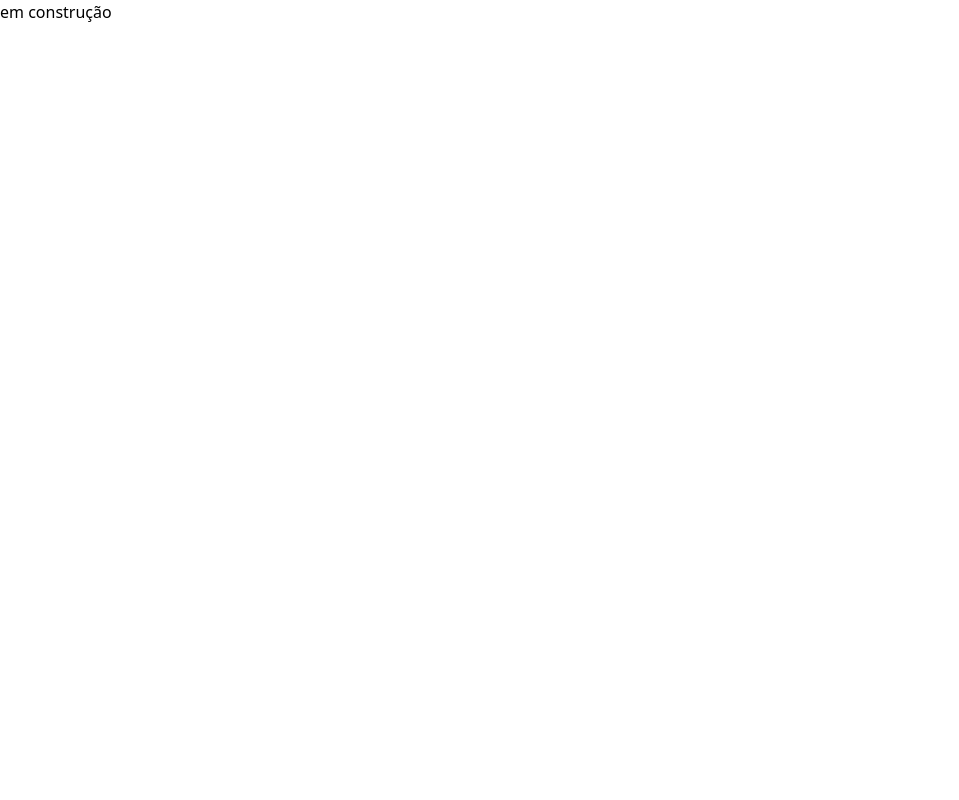
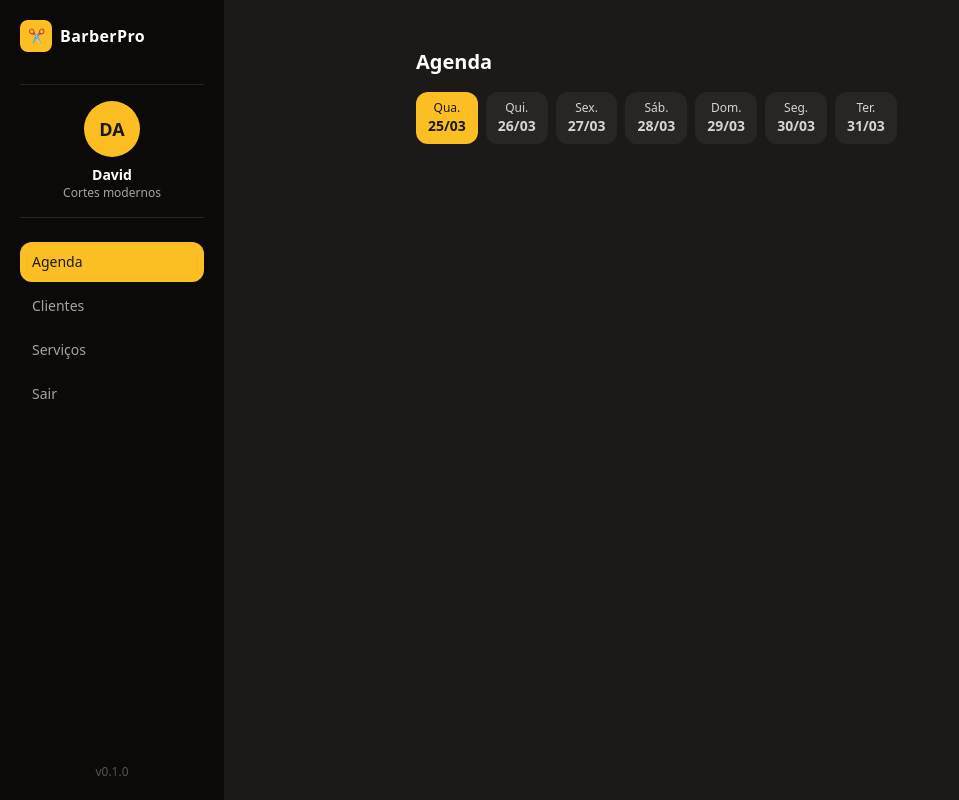
Before and after one commit to AndreyrbSilva/Saas-Barber, a React (Vite) app: page /barbeiro in a window 1280 px wide. Shown: the whole page, without its empty margins (0-959 px from the left). Built offline with nearby package versions, Linux system fonts and the light colour scheme.

Commit message:
feat(barber): add week navigation to schedule page

```diff
--- a/src/pages/admin/BarberSchedulePage.tsx
+++ b/src/pages/admin/BarberSchedulePage.tsx
@@ -1,3 +1,125 @@
+import { useState } from "react"
+
+// ─── Tipos ────────────────────────────────────────────────
+interface DiaAgenda {
+  iso: string
+  label: string
+  bloqueado: boolean
+}
+
+// ─── Dados estáticos ──────────────────────────────────────
+// TODO: substituir por dados do barbeiro logado
+const BARBEIRO = { nome: "David", especialidade: "Cortes modernos", avatar: "DA" }
+
+const NAV_ITEMS = [
+  { label: "Agenda"   },
+  { label: "Clientes" },
+  { label: "Serviços" },
+  { label: "Sair"     },
+]
+
+/** Gera os próximos 7 dias para navegação da semana. */
+function gerarSemana(): DiaAgenda[] {
+  const hoje = new Date()
+  return Array.from({ length: 7 }, (_, i) => {
+    const data = new Date(hoje)
+    data.setDate(hoje.getDate() + i)
+    return {
+      iso: data.toISOString().split("T")[0],
+      label: data.toLocaleDateString("pt-BR", { weekday: "short", day: "2-digit", month: "2-digit" }),
+      bloqueado: false,
+    }
+  })
+}
+
+// ─── Componente principal ──────────────────────────────────
 export default function BarberSchedulePage() {
-  return <div>em construção</div>
+  const [navAtivo, setNavAtivo]             = useState("Agenda")
+  const [semana, setSemana]                 = useState<DiaAgenda[]>(gerarSemana)
+  const [diaSelecionado, setDiaSelecionado] = useState(0)
+
+  return (
+    <div className="min-h-screen bg-stone-900 flex">
+
+      {/* Sidebar — oculta em mobile */}
+      <aside className="hidden md:flex flex-col w-56 bg-stone-950 p-5 gap-6 flex-shrink-0">
+
+        <div className="flex items-center gap-2 mb-2">
+          <div className="w-8 h-8 rounded-lg bg-amber-400 flex items-center justify-center text-stone-900 font-bold text-sm">✂</div>
+          <span className="text-white font-bold tracking-wide">BarberPro</span>
+        </div>
+
+        <div className="flex flex-col items-center gap-2 py-4 border-y border-stone-800">
+          <div className="w-14 h-14 rounded-full bg-amber-400 flex items-center justify-center text-stone-900 font-bold text-lg">
+            {BARBEIRO.avatar}
+          </div>
+          <div className="text-center">
+            <p className="text-white font-semibold text-sm">{BARBEIRO.nome}</p>
+            <p className="text-stone-400 text-xs">{BARBEIRO.especialidade}</p>
+          </div>
+        </div>
+
+        <nav className="flex flex-col gap-1 flex-1">
+          {NAV_ITEMS.map(item => (
+            <button
+              key={item.label}
+              onClick={() => setNavAtivo(item.label)}
+              className={`
+                flex items-center gap-3 px-3 py-2.5 rounded-xl text-sm font-medium transition-all text-left
+                ${navAtivo === item.label
+                  ? "bg-amber-400 text-stone-900"
+                  : "text-stone-400 hover:bg-stone-800 hover:text-white"
+                }
+              `}
+            >
+              {item.label}
+            </button>
+          ))}
+        </nav>
+
+        <p className="text-stone-600 text-xs text-center">v0.1.0</p>
+      </aside>
+
+      {/* Conteúdo principal */}
+      <main className="flex-1 p-4 md:p-8">
+        <div className="max-w-2xl mx-auto space-y-4">
+
+          {/* Header mobile */}
+          <div className="flex md:hidden items-center gap-3 mb-6">
+            <div className="w-9 h-9 rounded-lg bg-amber-400 flex items-center justify-center text-stone-900 font-bold text-sm">✂</div>
+            <div>
+              <h1 className="text-white font-bold text-lg leading-none">Minha Agenda</h1>
+              <p className="text-stone-400 text-sm">BarberPro</p>
+            </div>
+          </div>
+
+          <h1 className="hidden md:block text-white font-bold text-xl">Agenda</h1>
+
+          {/* Navegação da semana */}
+          <div className="flex gap-2 overflow-x-auto pb-1">
+            {semana.map((d, i) => (
+              <button
+                key={d.iso}
+                onClick={() => setDiaSelecionado(i)}
+                className={`
+                  flex-shrink-0 flex flex-col items-center px-3 py-2 rounded-xl text-xs font-medium transition-all
+                  ${diaSelecionado === i
+                    ? "bg-amber-400 text-stone-900"
+                    : d.bloqueado
+                      ? "bg-stone-800 text-stone-500 line-through"
+                      : "bg-stone-800 text-stone-300 hover:bg-stone-700"
+                  }
+                `}
+              >
+                <span className="capitalize">{d.label.split(",")[0]}</span>
+                <span className="font-bold text-sm">{d.label.split(",")[1]?.trim()}</span>
+              </button>
+            ))}
+          </div>
+
+        </div>
+      </main>
+
+    </div>
+  )
 }
```
